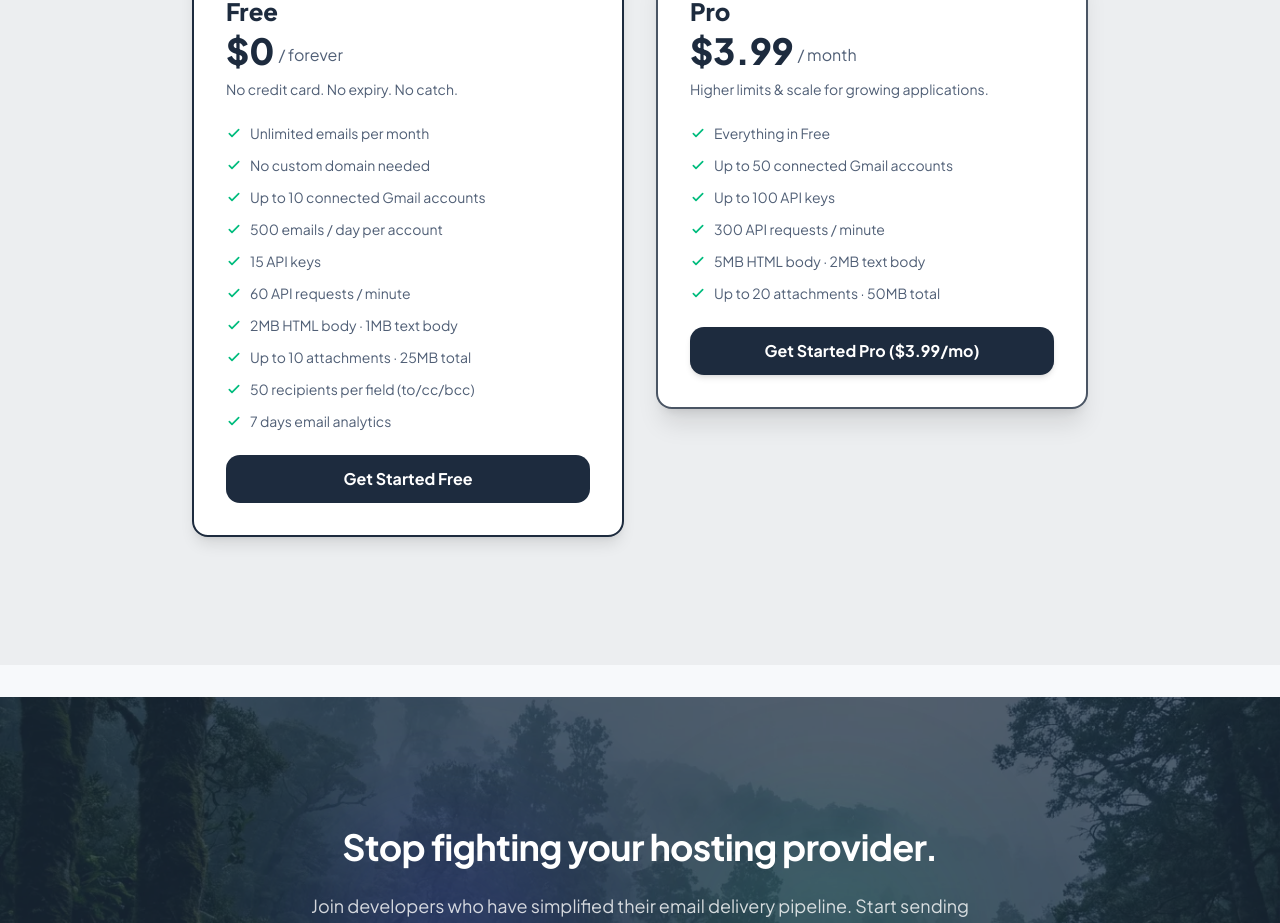
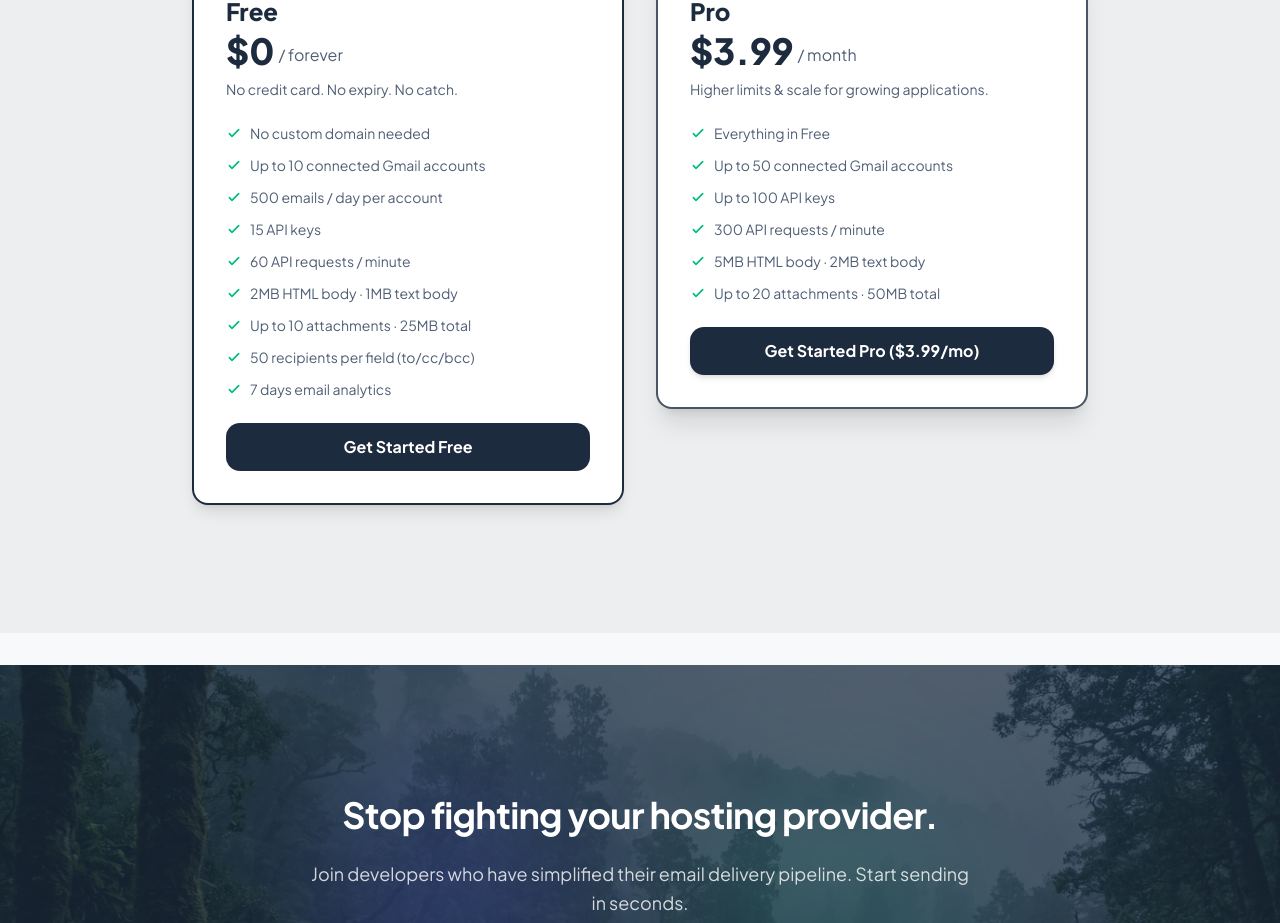
Before and after one commit to samueltuoyo15/send-liberty, a Next.js app: page / in a window 1280 px wide. Shown: the part 3700-4623 px from the top of the page. Built offline with nearby package versions, Linux system fonts and the light colour scheme.

Commit message:
fix(billing): format pro plan text without brackets

```diff
--- a/app/dashboard/settings/page.tsx
+++ b/app/dashboard/settings/page.tsx
@@ -183,7 +183,7 @@ export default function SettingsPage() {
                 {isPro
                   ? isCanceled
                     ? "Your Pro Plan has been canceled and will not renew. You still have access to Pro features until the end of your billing cycle."
-                    : "Your account is on the Pro Plan ($3.99/mo). You enjoy unlimited emails per month, higher rate limits, and up to 50 connected accounts."
+                    : "Your account is on the Pro Plan for $3.99/month. You enjoy higher rate limits, larger attachments, and up to 50 connected accounts."
                   : "You are currently on the Free Plan. Upgrade to Pro for $3.99/month to unlock higher rate limits, larger attachments, and up to 50 connected accounts."}
               </p>
 
--- a/components/home/HomeClient.tsx
+++ b/components/home/HomeClient.tsx
@@ -315,7 +315,6 @@ export default function HomeClient() {
                 </div>
                 <ul className="space-y-3 text-sm text-secondary flex-1">
                   {[
-                    "Unlimited emails per month",
                     "No custom domain needed",
                     "Up to 10 connected Gmail accounts",
                     "500 emails / day per account",
```
